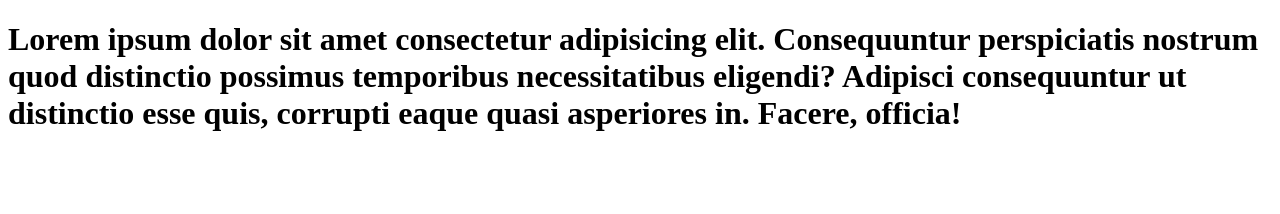
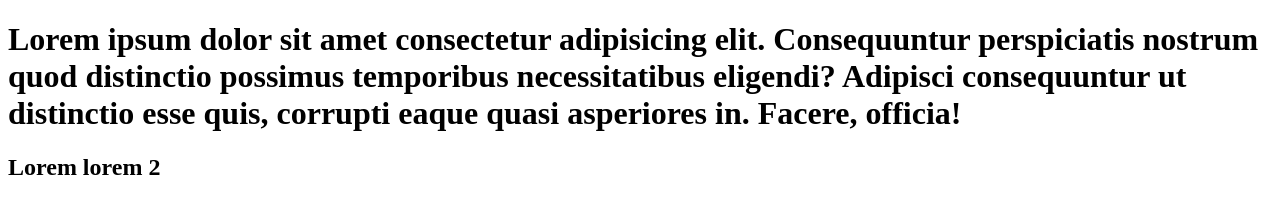
Before and after one commit to NowackiAdrian/learn-git, a plain HTML site: page index.html in a window 1280 px wide. Drawn offline with Linux system fonts and the light colour scheme.

Commit message:
add second line in index file

```diff
--- a/index.html
+++ b/index.html
@@ -7,5 +7,6 @@
 </head>
 <body>
     <h1>Lorem ipsum dolor sit amet consectetur adipisicing elit. Consequuntur perspiciatis nostrum quod distinctio possimus temporibus necessitatibus eligendi? Adipisci consequuntur ut distinctio esse quis, corrupti eaque quasi asperiores in. Facere, officia!</h1>
+    <h2>Lorem lorem 2</h2>
 </body>
 </html>
```
